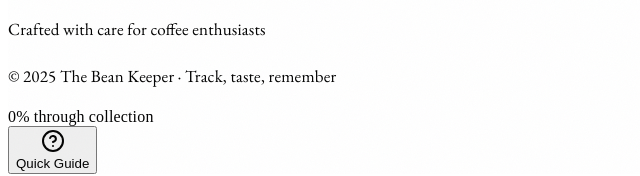
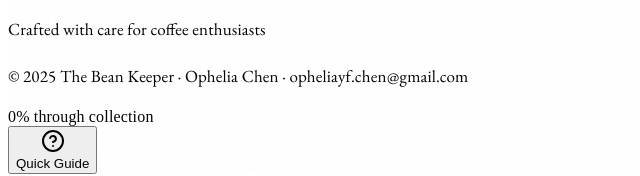
Before and after one commit to YFC-ophey/The-Bean-Keeper, a React (Vite) app in the folder client/: page / in a window 1280 px wide. Shown: the part 4250-4426 px from the top of the page, without its empty margins (0-640 px from the left). Built offline with nearby package versions, Linux system fonts and the light colour scheme; no server answers.

Commit message:
Add: Author and email

```diff
--- a/client/src/pages/Dashboard.tsx
+++ b/client/src/pages/Dashboard.tsx
@@ -675,8 +675,9 @@ export default function Dashboard() {
               Crafted with care for coffee enthusiasts
             </p>
             <p className="text-muted-foreground/60 font-serif text-xs">
-              © 2025 The Bean Keeper · Track, taste, remember
+              © 2025 The Bean Keeper · Ophelia Chen · opheliayf.chen@gmail.com
             </p>
+
           </div>
         </div>
       </footer>
```
